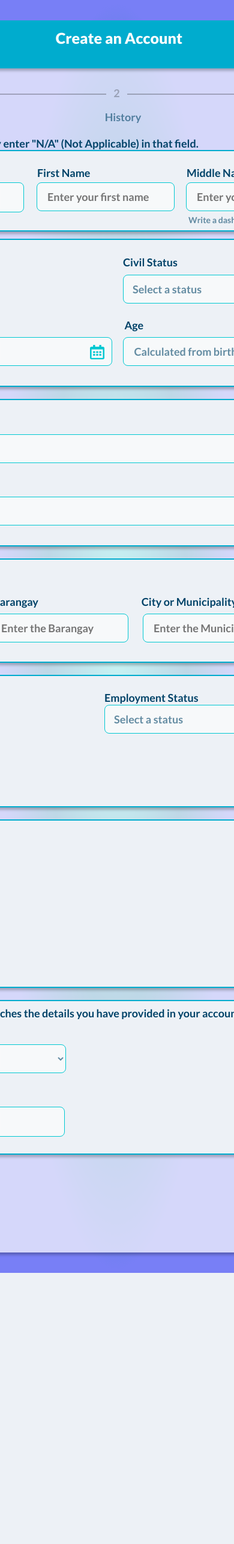
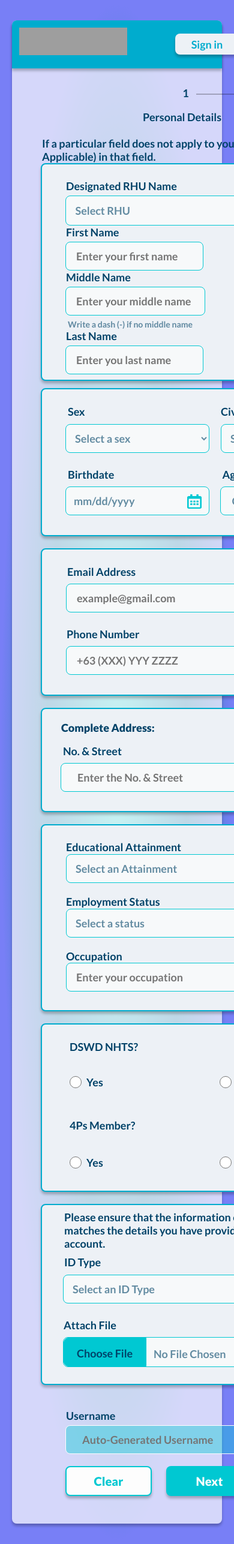
Before and after one commit to fresmnl/Lying-In-Management-System, a PHP site: page /Login/Sign-Up-Patient-Personal.php in a window 390 px wide. Shown: the whole page at 60% size. Before the commit the page ends 2122 px from the top, so only its background shows below. Run offline with PHP 8.4, Linux system fonts and the light colour scheme; grey boxes are pictures that could not be loaded.

Commit message:
login-update-responsive-750px

```diff
--- a/Login/css/Sign-Up-Patient.css
+++ b/Login/css/Sign-Up-Patient.css
@@ -2609,63 +2609,48 @@ body {
     line-height: normal;
     letter-spacing: normal;
   }
-  @media screen and (max-width: 1200px) {
-    .progress-indicator,
-    .steps-container-inner {
-      padding-right: var(--padding-2xl);
-      box-sizing: border-box;
+
+  @media screen and (max-width:1024px) {
+    .sign-up-patient-personal-d {
+      display: list-item;
+      max-width: fit-content;
     }
-    .progress-indicator {
-      padding-left: var(--padding-5xl);
-      padding-right: var(--padding-5xl);
-    }
-  }
-  @media screen and (max-width: 1050px) {
-    .provide-the-required {
+    .create-an-account,
+    .provide-the-required,
+    .already-have-an,
+    .a1, .a2, .history,
+    .step-indicators3{
       display: none;
     }
-    .form-fields {
-      justify-content: center;
+    .if-a-particular-container {
+      width: 33rem;
     }
-    .form-fields,
+    .rectangle-parent{
+      display: inline-table;
+      max-width: 51%;
+    }
+    .rectangle-group{
+      align-self: flex-start;
+    }
+    .content-area{
+      gap: 0;
+    }
+    .logo-white-1{
+      width: 11.25rem;
+      max-height: 81%;
+    }
+    .contact-and-demographic-fields,
     .occupation-and-education-title,
-    .street {
-      flex-wrap: wrap;
+    .d-s-w-d-match-parent,
+    .generated-username{
+      display: grid;
     }
+    .occupation-and-education,
     .d-s-w-d-match,
-    .d-s-w-d-match1 {
-      flex: 1;
+    .d-s-w-d-match1{
+      max-width: 50%;
     }
-    .d-s-w-d-match-parent,
-    .generated-username {
-      flex-wrap: wrap;
+    #dropdownID{
+      max-width: 68%;
     }
   }
-  @media screen and (max-width: 750px) {
-    .already-have-an {
-      display: none;
-    }
-    .details-title {
-      flex-wrap: wrap;
-    }
-    .personal-details-title {
-      padding-left: var(--padding-17xl);
-      box-sizing: border-box;
-    }
-    .contact-details,
-    .right-column {
-      flex-wrap: wrap;
-    }
-    .left-column,
-    .left-column1 {
-      min-width: 100%;
-    }
-    .city-province {
-      flex-wrap: wrap;
-      gap: 1.438rem;
-    }
-    .d-s-w-d-match,
-    .d-s-w-d-match1 {
-      min-width: 100%;
-    }
-  }
```
